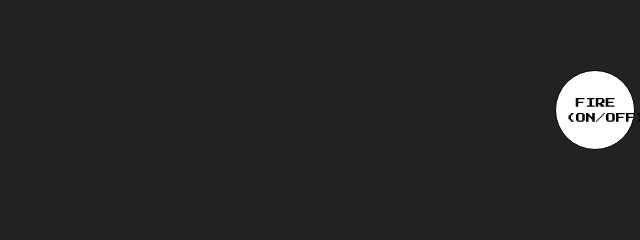
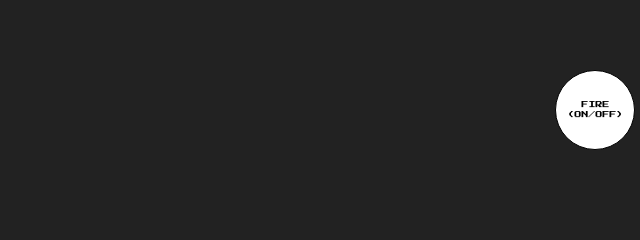
Before and after one commit to umarbasha007/myProfileSite, a plain HTML site: page index.html in a window 1280 px wide. Both pictures are taken after a click on the button "START". Shown: the part 405-645 px from the top of the page, 640-1280 px from the left. Drawn offline with nearby package versions, Linux system fonts and the light colour scheme.

Commit message:
fire style update

```diff
--- a/css/style.css
+++ b/css/style.css
@@ -155,7 +155,7 @@
     border-radius: 50% ;
     width: 10vh;
     height: 10vh;
-    font-size: x-small;
+    font-size: 7px;
     bottom: 30vh;
     right: 0;
     z-index: 100;
```
